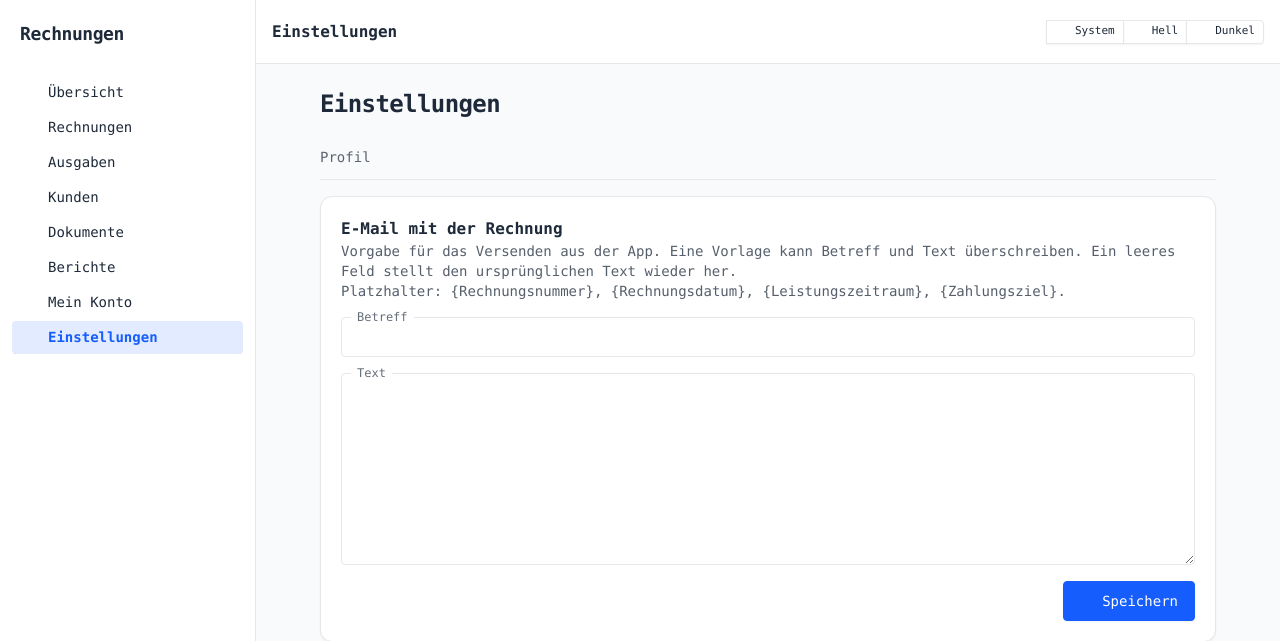
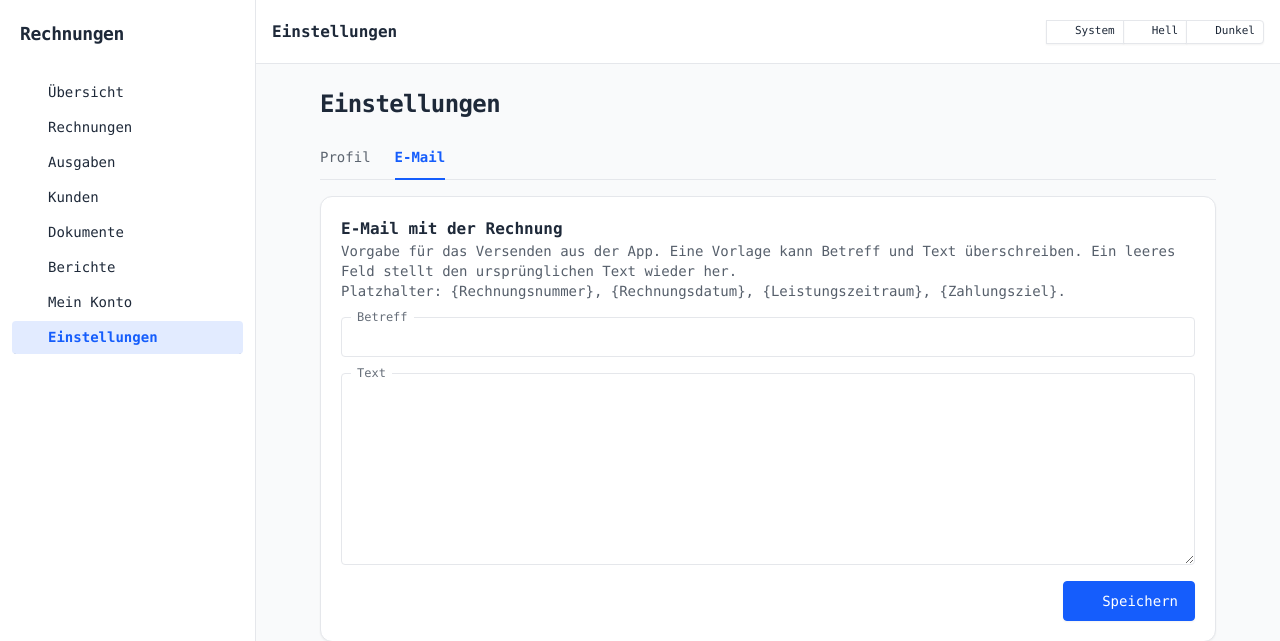
Before and after one commit to grigoriev/im, a Spring app: page /settings/mail in a window 1280 px wide. Shown: the top 641 px of the page. Run offline with Thymeleaf, Linux system fonts and the light colour scheme; the template is opened without the code that fills it, so the values that code supplies are empty; style sheets or scripts are compiled from the project's sources; some of the project's set-up classes (security, data sources, template engines, error pages and the like) are left out, and stand-ins take their place; database files in the repository are not loaded; some libraries are stand-ins or nearby versions; some web fonts are replaced.

Commit message:
feat: let the owner write the e-mail texts

```diff
--- a/src/main/java/io/github/grigoriev/im/mail/MailTextService.java
+++ b/src/main/java/io/github/grigoriev/im/mail/MailTextService.java
@@ -17,7 +17,7 @@ import org.springframework.stereotype.Service;
 import org.springframework.transaction.annotation.Transactional;
 
 /**
- * The text of the e-mail with an invoice. The admin sets the default; a template overrides it per field. The
+ * The text of the e-mail with an invoice. The owner sets the default; a template overrides it per field. The
  * placeholders of the invoice texts work here too.
  */
 @Service
@@ -74,7 +74,7 @@ public class MailTextService {
     /**
      * Returns the default text, with its placeholders.
      *
-     * @return the text the admin set, or the built-in one
+     * @return the text set on "E-Mail", or the built-in one
      */
     public MailText defaults() {
         return new MailText(read(SUBJECT_KEY).orElse(DEFAULT_SUBJECT), read(BODY_KEY).orElse(DEFAULT_BODY));
@@ -95,7 +95,7 @@ public class MailTextService {
     /**
      * Returns the default text of a payment reminder, with its placeholders.
      *
-     * @return the text the admin set, or the built-in one
+     * @return the text set on "E-Mail", or the built-in one
      */
     public MailText reminderDefaults() {
         return new MailText(read(REMINDER_SUBJECT_KEY).orElse(DEFAULT_REMINDER_SUBJECT),
--- a/src/main/java/io/github/grigoriev/im/web/MailTextController.java
+++ b/src/main/java/io/github/grigoriev/im/web/MailTextController.java
@@ -11,9 +11,9 @@ import org.springframework.web.bind.annotation.RequestMapping;
 import org.springframework.web.bind.annotation.RequestParam;
 import org.springframework.web.servlet.mvc.support.RedirectAttributes;
 
-/** The admin page "E-Mail" of the settings: the default text of the e-mail with an invoice. */
+/** The page "E-Mail" of the settings, for both roles: the default texts of the invoice e-mail and the reminder. */
 @Controller
-@RequestMapping("/admin/mail")
+@RequestMapping("/settings/mail")
 public class MailTextController {
 
     static final String VIEW = "settings/mail";
@@ -21,7 +21,7 @@ public class MailTextController {
     private static final String BODY = "body";
     private static final String ERROR = "error";
     private static final String SUCCESS = "success";
-    private static final String BACK = "redirect:/admin/mail";
+    private static final String BACK = "redirect:/settings/mail";
 
     private final MailTextService texts;
 
--- a/src/main/resources/templates/fragments/settings.html
+++ b/src/main/resources/templates/fragments/settings.html
@@ -8,10 +8,10 @@
 <div th:fragment="tabs(active)" role="tablist" class="tabs-line">
   <a role="tab" th:href="@{/settings}"
      th:attr="aria-selected=${active == 'profile'}">Profil</a>
+  <a role="tab" th:href="@{/settings/mail}" th:attr="aria-selected=${active == 'mail'}">E-Mail</a>
   <a sec:authorize="hasRole('ADMIN')" role="tab" th:href="@{/admin/tax-notes}" th:attr="aria-selected=${active == 'tax-notes'}">Steuerhinweise<span class="badge badge-xs badge-ghost">Admin</span></a>
   <a sec:authorize="hasRole('ADMIN')" role="tab" th:href="@{/admin/numbers}" th:attr="aria-selected=${active == 'numbers'}">Nummernkreis<span class="badge badge-xs badge-ghost">Admin</span></a>
   <a sec:authorize="hasRole('ADMIN')" role="tab" th:href="@{/admin/baselines}" th:attr="aria-selected=${active == 'baseline'}">Vorjahre<span class="badge badge-xs badge-ghost">Admin</span></a>
-  <a sec:authorize="hasRole('ADMIN')" role="tab" th:href="@{/admin/mail}" th:attr="aria-selected=${active == 'mail'}">E-Mail<span class="badge badge-xs badge-ghost">Admin</span></a>
   <a sec:authorize="hasRole('ADMIN')" role="tab" th:href="@{/admin/backup}" th:attr="aria-selected=${active == 'backup'}">Datensicherung<span class="badge badge-xs badge-ghost">Admin</span></a>
   <a sec:authorize="hasRole('ADMIN')" role="tab" th:href="@{/admin/countries}" th:attr="aria-selected=${active == 'countries'}">Länder<span class="badge badge-xs badge-ghost">Admin</span></a>
 </div>
--- a/src/main/resources/templates/settings/mail.html
+++ b/src/main/resources/templates/settings/mail.html
@@ -13,7 +13,7 @@
     <output class="alert alert-success text-sm" th:if="${success}" th:text="${success}">OK</output>
     <div role="alert" class="alert alert-error text-sm" th:if="${error}" th:text="${error}">Fehler</div>
 
-    <form class="bg-base-100 rounded-box border border-base-300 shadow-xs p-5 grid gap-4" th:action="@{/admin/mail}" method="post" id="mail-text">
+    <form class="bg-base-100 rounded-box border border-base-300 shadow-xs p-5 grid gap-4" th:action="@{/settings/mail}" method="post" id="mail-text">
       <div>
         <h2 class="font-semibold">E-Mail mit der Rechnung</h2>
         <p class="text-sm text-base-content/75">Vorgabe für das Versenden aus der App. Eine Vorlage kann Betreff und Text
@@ -30,7 +30,7 @@
       <div class="form-actions"><button type="submit" class="btn btn-primary"><i data-lucide="save" class="size-4"></i>Speichern</button></div>
     </form>
 
-    <form class="bg-base-100 rounded-box border border-base-300 shadow-xs p-5 grid gap-4" th:action="@{/admin/mail/reminder}" method="post" id="reminder-text">
+    <form class="bg-base-100 rounded-box border border-base-300 shadow-xs p-5 grid gap-4" th:action="@{/settings/mail/reminder}" method="post" id="reminder-text">
       <div>
         <h2 class="font-semibold">Zahlungserinnerung</h2>
         <p class="text-sm text-base-content/75">Vorgabe für eine Erinnerung an eine offene Rechnung. Ein leeres Feld stellt den
```
Also changed, not shown: CLAUDE.md (+1 -1 lines), docs/PLAN.md (+2 -2 lines), e2e/tests/routes.ts (+1 -1 lines), e2e/tests/settings.spec.ts (+1 -1 lines), CHANGELOG.md, README.md, 2 other files.
